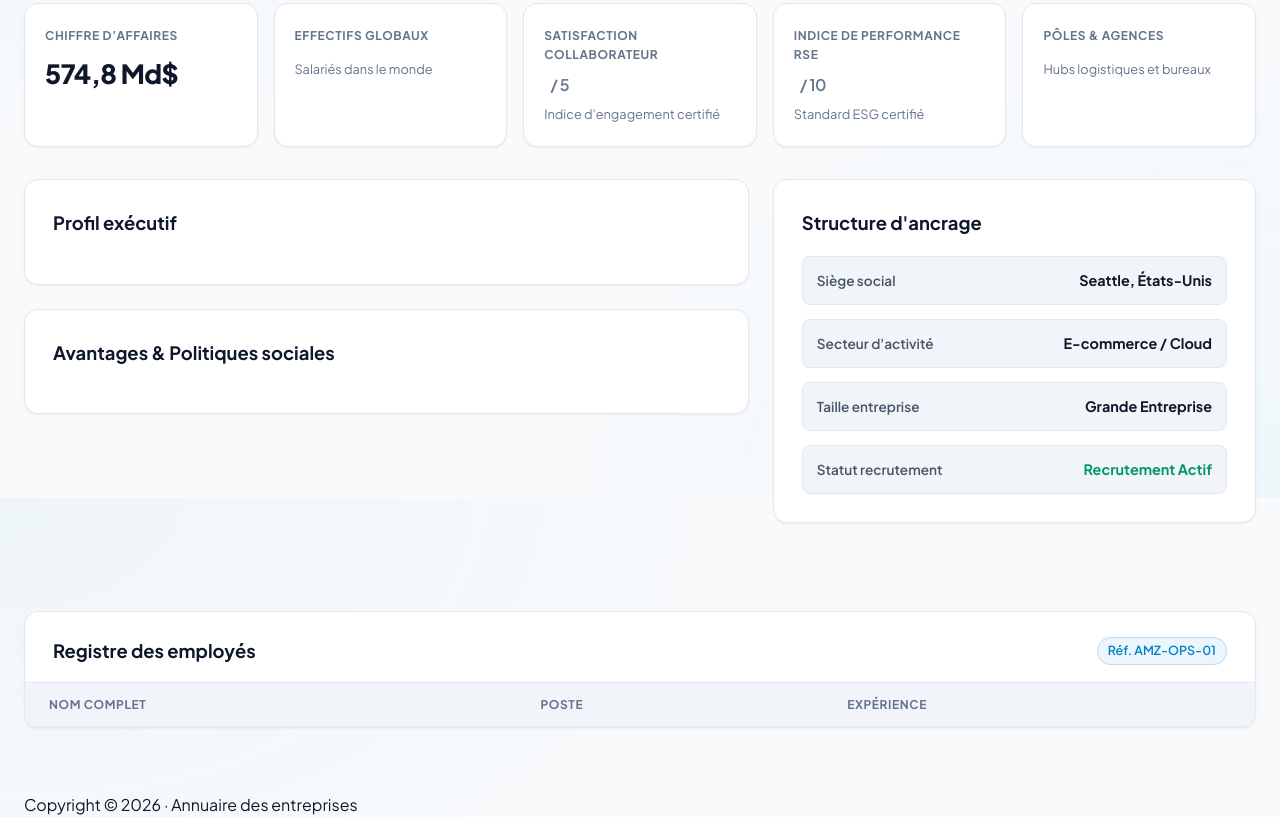
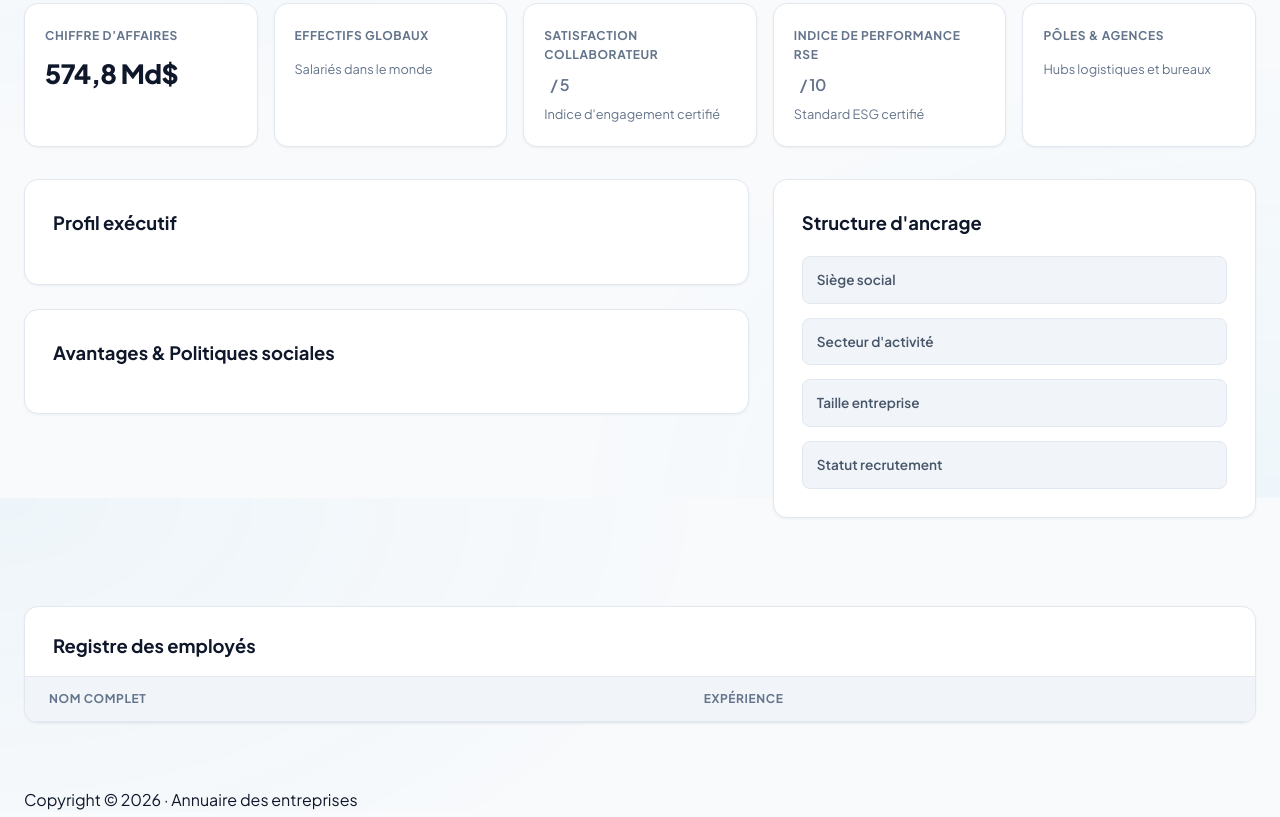
Before and after one commit to thpcap/SISC.DEVLOG.WBD.Projet2, a plain HTML site: page Frontend/details.html in a window 1280 px wide. Shown: the part 302-1119 px from the top of the page. Drawn offline with Linux system fonts and the light colour scheme; no server answers.

Commit message:
- séparer nom et prénom des salariés - enlever la référence - supression de la cononne "Poste" des employés

```diff
--- a/Frontend/JS/Details.js
+++ b/Frontend/JS/Details.js
@@ -63,8 +63,7 @@
                 let anciennete = aujourdHui.getFullYear() - dateArrivee.getFullYear();
                 let row = document.createElement("tr");
                 row.innerHTML=`
-                        <td style="color: var(--text-primary); font-weight: 600;">${emp.nom+emp.prenom}</td>
-                        <td>Directrice Technique Cloud</td>
+                        <td style="color: var(--text-primary); font-weight: 600;">${emp.nom.toUpperCase()} ${emp.prenom}</td>
                         <td>${anciennete} An${anciennete>1?"s":""}</td>`
                 employesTBody.append(row);
             })
--- a/Frontend/details.html
+++ b/Frontend/details.html
@@ -574,19 +574,19 @@
                     <div class="details-list">
                         <div class="details-item">
                             <span class="details-key">Siège social</span>
-                            <span class="details-val" id="localisation2">Seattle, États-Unis</span>
+                            <span class="details-val" id="localisation2"></span>
                         </div>
                         <div class="details-item">
                             <span class="details-key">Secteur d'activité</span>
-                            <span class="details-val" id="secteur2">E-commerce / Cloud</span>
+                            <span class="details-val" id="secteur2"></span>
                         </div>
                         <div class="details-item">
                             <span class="details-key">Taille entreprise</span>
-                            <span class="details-val" id="taille2">Grande Entreprise</span>
+                            <span class="details-val" id="taille2"></span>
                         </div>
                         <div class="details-item">
                             <span class="details-key">Statut recrutement</span>
-                            <span class="details-val" style="color: var(--accent-emerald);">Recrutement Actif</span>
+                            <span class="details-val" style="color: var(--accent-emerald);"></span>
                         </div>
                     </div>
                 </section>
@@ -599,7 +599,6 @@
             <div class="table-panel-header">
                 <div class="panel-heading" style="margin-bottom: 0;">
                     Registre des employés
-                    <span>Réf. AMZ-OPS-01</span>
                 </div>
             </div>
             <div class="table-overflow">
@@ -607,7 +606,6 @@
                     <thead>
                         <tr>
                             <th>Nom complet</th>
-                            <th>Poste</th>
                             <th>Expérience</th>
                         </tr>
                     </thead>
```
